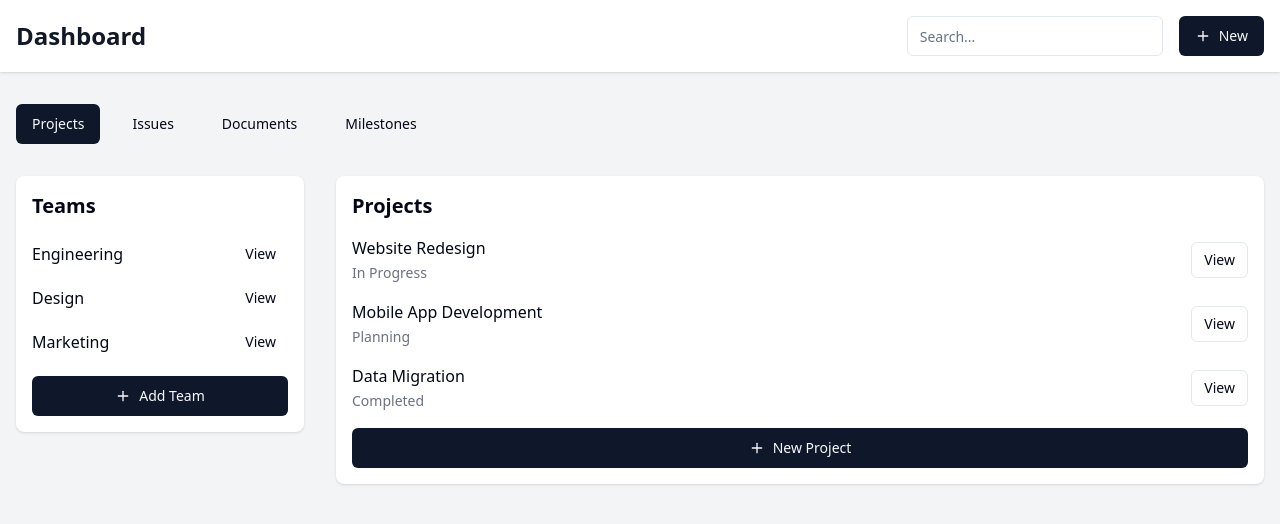
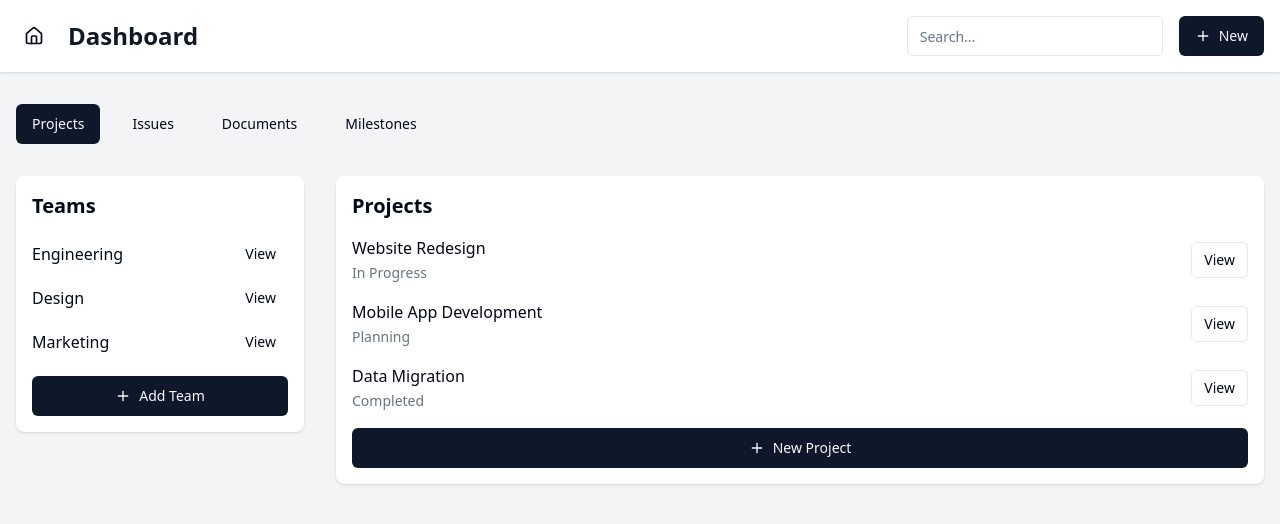
Before and after one commit to GPT-Engineer-App/linear-ecosystem-hub, a React (Vite) app: page /dashboard in a window 1280 px wide. Shown: the top 524 px of the page. Built offline with nearby package versions, Linux system fonts and the light colour scheme.

Commit message:
GPT Engineer Update [skip gpt_engineer]

```diff
--- a/src/pages/Dashboard.jsx
+++ b/src/pages/Dashboard.jsx
@@ -1,7 +1,8 @@
 import { useState, useMemo } from "react";
 import { Button } from "@/components/ui/button";
 import { Input } from "@/components/ui/input";
-import { Search, Plus } from "lucide-react";
+import { Search, Plus, Home } from "lucide-react";
+import { useNavigate } from "react-router-dom";
 import TeamList from "../components/TeamList";
 import ProjectList from "../components/ProjectList";
 import IssueList from "../components/IssueList";
@@ -12,6 +13,7 @@ import NewIssueModal from "../components/NewIssueModal";
 import { toast } from "sonner";
 
 const Dashboard = () => {
+  const navigate = useNavigate();
   const [activeView, setActiveView] = useState("projects");
   const [selectedIssueId, setSelectedIssueId] = useState(null);
   const [issues, setIssues] = useState([
@@ -56,7 +58,12 @@ const Dashboard = () => {
     <div className="min-h-screen bg-gray-100 dark:bg-gray-900">
       <header className="bg-white dark:bg-gray-800 shadow">
         <div className="container mx-auto px-4 py-4 flex justify-between items-center">
-          <h1 className="text-2xl font-bold text-gray-900 dark:text-white">Dashboard</h1>
+          <div className="flex items-center space-x-4">
+            <Button variant="ghost" onClick={() => navigate("/")} className="p-2">
+              <Home className="h-5 w-5" />
+            </Button>
+            <h1 className="text-2xl font-bold text-gray-900 dark:text-white">Dashboard</h1>
+          </div>
           <div className="flex space-x-4">
             <Input
               type="text"
```
